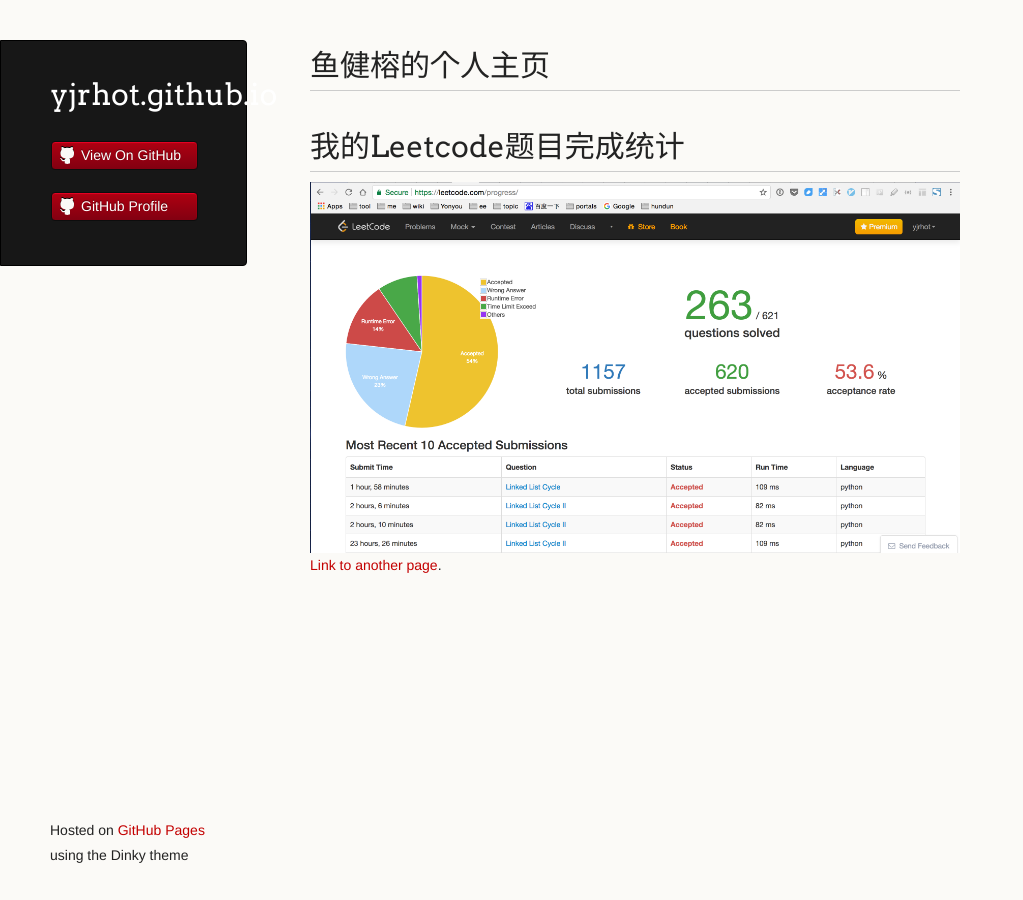
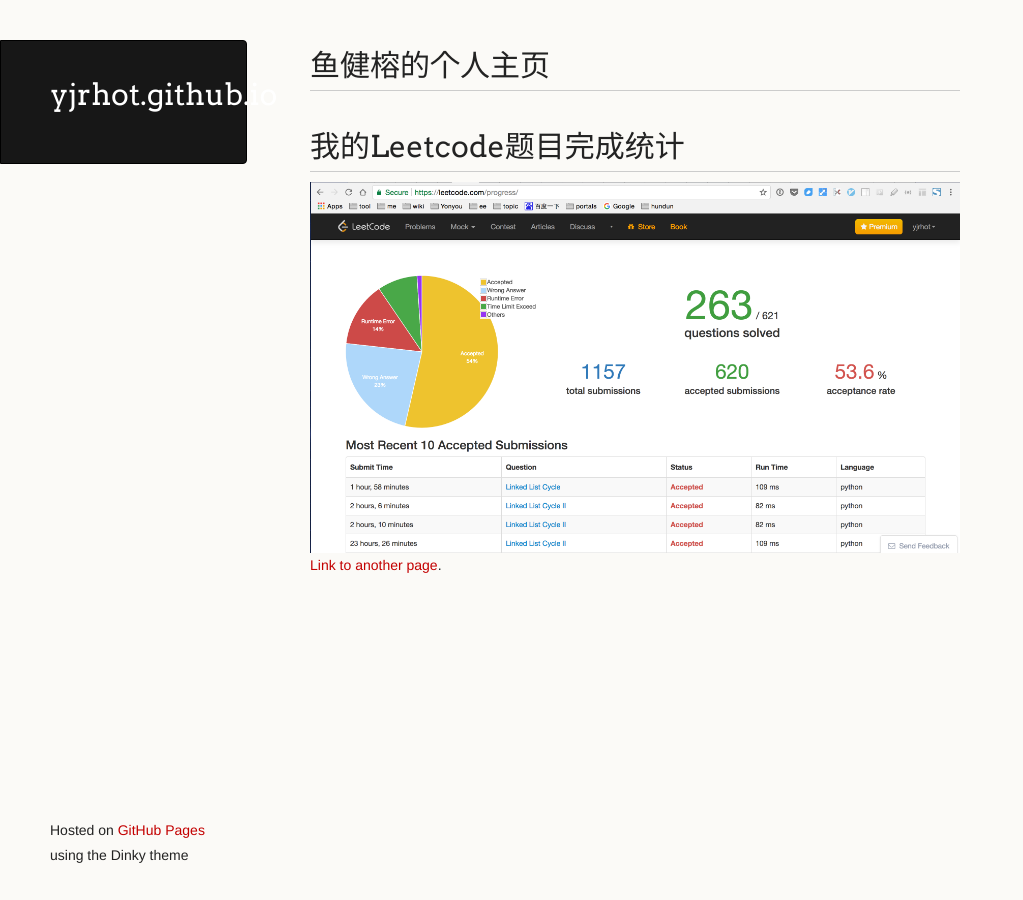
Before and after one commit to yjrhot/yjrhot.github.io, a Jekyll site: the page built from index.md, in a window 1280 px wide. Shown: the whole page, without its empty margins (0-1023 px from the left). Built offline with Jekyll 4.4.1, drawn with Linux system fonts in a browser that asks for light colours; the repository's description, which GitHub fills in, is left out; our own code applies the rules of GitHub Pages for plain Markdown files.

Commit message:
change layout

```diff
--- a/_layouts/default.html
+++ b/_layouts/default.html
@@ -20,10 +20,7 @@
 
         <ul>
           {% if site.show_downloads %}
-            <li class="download"><a class="buttons" href="{{ site.github.zip_url }}">Download ZIP</a></li>
-            <li class="download"><a class="buttons" href="{{ site.github.tar_url }}">Download TAR</a></li>
           {% endif %}
-          <li><a class="buttons github" href="{{ site.github.repository_url }}">View On GitHub</a></li>
         </ul>
 
         {% if site.github.is_project_page %}
@@ -32,7 +29,6 @@
 
         {% if site.github.is_user_page %}
           <ul>
-            <li><a class="buttons github" href="{{ site.github.owner_url }}">GitHub Profile</a></li>
           </ul>
         {% endif %}
       </header>
```
